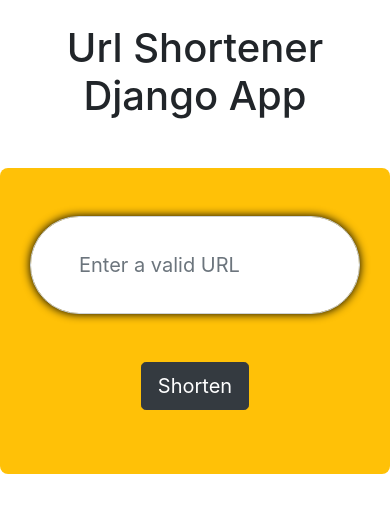
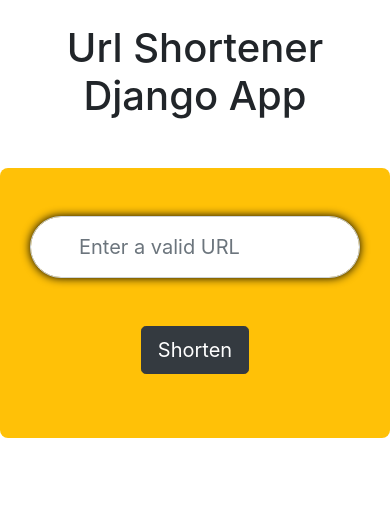
Before and after one commit to tobidada001/Url-shortener-Django, a Django app: page / in a window 390 px wide. Shown: the top 513 px of the page. Run offline with Django 4.2, Linux system fonts and the light colour scheme; some libraries are stand-ins or nearby versions.

Commit message:
Fixed responsiveness

```diff
--- a/Shortener/templates/index.html
+++ b/Shortener/templates/index.html
@@ -20,7 +20,7 @@
         <form id="form" action="" method="POST">
             {% csrf_token %}
             <div class="container-fluid">
-                <input id="url" class="form-control form-control-lg py-5 pl-5" style="box-shadow: 0px 0px 10px 0 #000; border-radius: 5em;"
+                <input id="url" class="form-control form-control-lg pl-5" style="padding-top: 1.5em; padding-bottom: 1.5em; box-shadow: 0px 0px 10px 0 #000; border-radius: 5em;"
                     name="url" type="text" placeholder="Enter a valid URL">
                 <br>
                 <br>
@@ -28,7 +28,7 @@
             </div>
         </form>
 
-        <h4 id="get-link" class="my-3 text-secondary text-primary"></h4>
+        <h4 id="get-link" style="font-weight: 300; word-wrap: break-word;" class="my-3 text-secondary text-primary"></h4>
 
         <button class="btn btn-outline-light btn-lg" id="copybtn" onclick="copylink()">Copy</button>
     </div>
```
Also changed, not shown: db.sqlite3.
